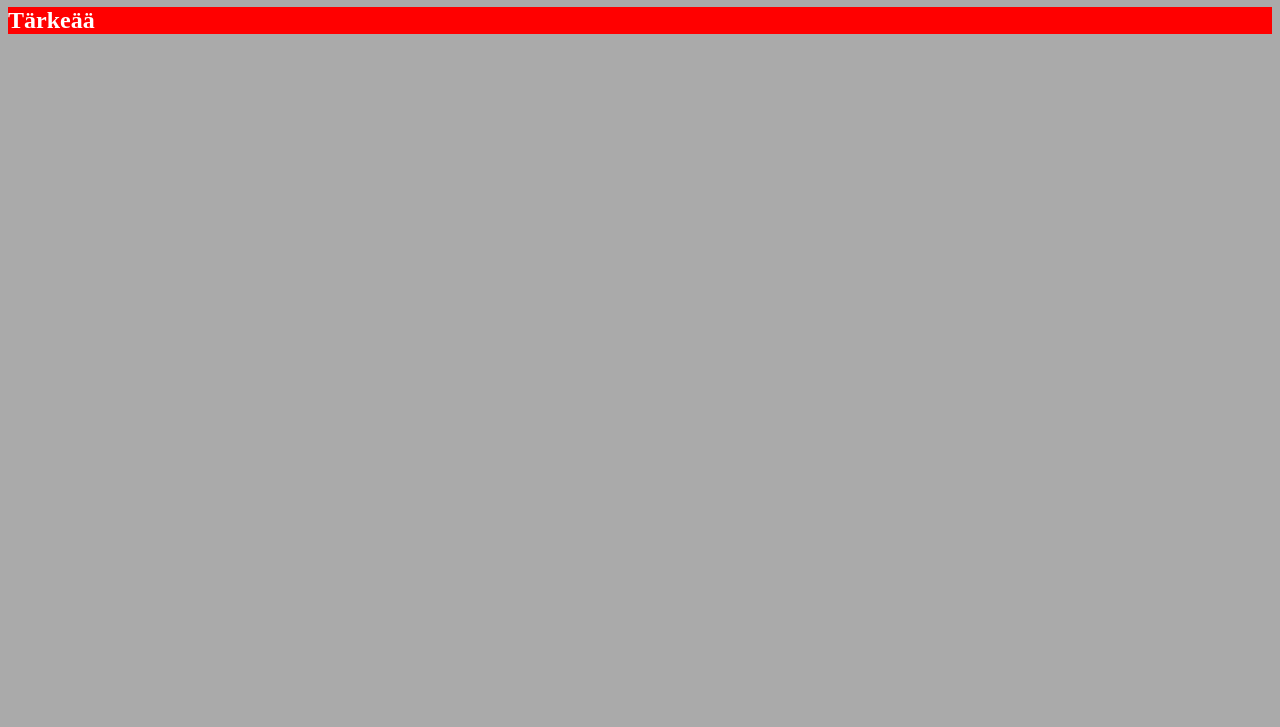
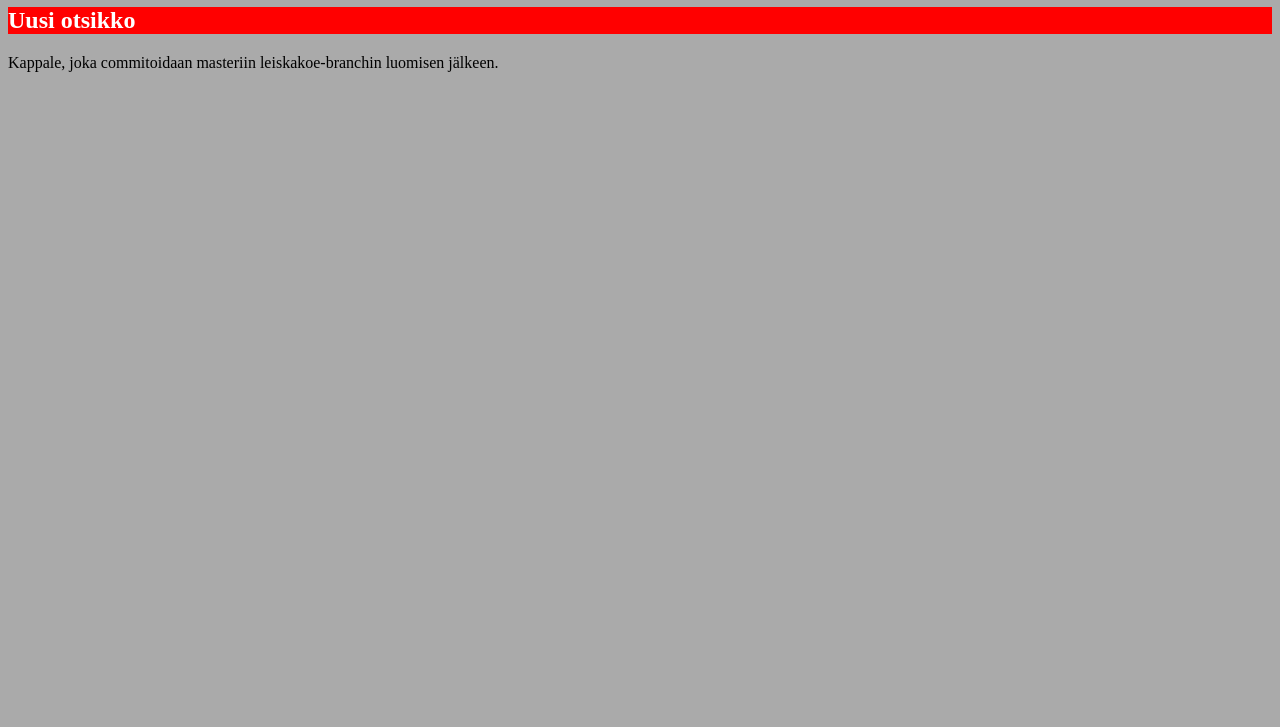
Before and after one commit to Mallunkultanen/oispakaljaa, a plain HTML site: page index.html in a window 1280 px wide. Shown: the part 73-800 px from the top of the page. Drawn offline with Linux system fonts and the light colour scheme.

Commit message:
muutosta

```diff
--- a/index.html
+++ b/index.html
@@ -8,6 +8,10 @@
   <body>
     <h1>GIT-TREENI</h1>
 
-    <h2>Tärkeää</h2>
+    <h2>Uusi otsikko</h2>
+
+    <p>
+      Kappale, joka commitoidaan masteriin leiskakoe-branchin luomisen jälkeen.
+    </p>
   </body>
 </html>
```
